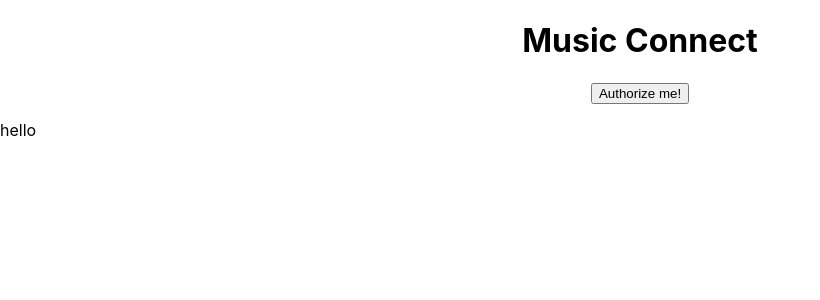
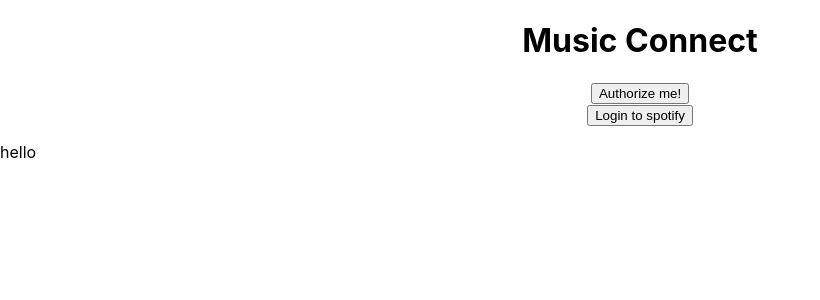
Before and after one commit to mcabrejos24/MusicConnectApi, a React (Create React App) app: page / in a window 1280 px wide. Shown: the top 300 px of the page, without its empty margins (0-820 px from the left). Built offline with nearby package versions, Linux system fonts and the light colour scheme; no server answers.

Commit message:
creates and adds authorizer_spotify component

```diff
--- a/src/App.js
+++ b/src/App.js
@@ -2,15 +2,19 @@
 import './assets/styles/App.scss';
 import React from 'react'
 import Authorizer from './components/Authorizer';
+import Authorizer_Spotify from './components/Authorizer_Spotify';
+import { BrowserRouter, Route, Switch } from 'react-router-dom';
 
 class App extends React.Component {
 
   render() {
     return (
-      <div className="App">
-        <h1>Music Connect</h1>
-        <Authorizer />
-      </div>
+        <div className="App">
+          <h1>Music Connect</h1>
+          <Authorizer />
+          <Authorizer_Spotify />
+
+        </div>
     );
   }
 
--- /dev/null
+++ b/src/components/Authorizer_Spotify.js
@@ -0,0 +1,35 @@
+import axios from "axios";
+import { useEffect, useState } from "react";
+
+// var client_id = '2ca75b06400e42f69f44c8d84de5043c'; // Your client id
+// var client_secret = 'cf7478a852b64912a582ff12a0b39b29'; // Your secret
+// var redirect_uri = 'http://localhost:8888/callback'; // Your redirect uri
+
+
+
+
+export default function Authorizer_Spotify() {
+
+    const {
+        REACT_APP_CLIENT_ID,
+        REACT_APP_AUTHORIZE_URL,
+        REACT_APP_REDIRECT_URL
+    } = process.env;
+
+//    useEffect(() => {
+//     axios.get(`https://accounts.spotify.com/authorize?client_id=${client_id}&response_type=code&redirect_uri=${redirect_uri}&scope=user-read-private%20user-read-email&state=34fFs29kd09`)
+//         .then(res => {
+//             console.log('spiderman: '+res);
+//         })
+//     },[]);
+
+    const handleLogin = () => {
+        window.location = `${REACT_APP_AUTHORIZE_URL}?client_id=${REACT_APP_CLIENT_ID}&redirect_uri=${REACT_APP_REDIRECT_URL}&response_type=token&show_dialog=true`;
+    };
+
+    return (
+        <button variant="info" type="submit" onClick={handleLogin}>
+            Login to spotify
+        </button>
+    );
+}
```
